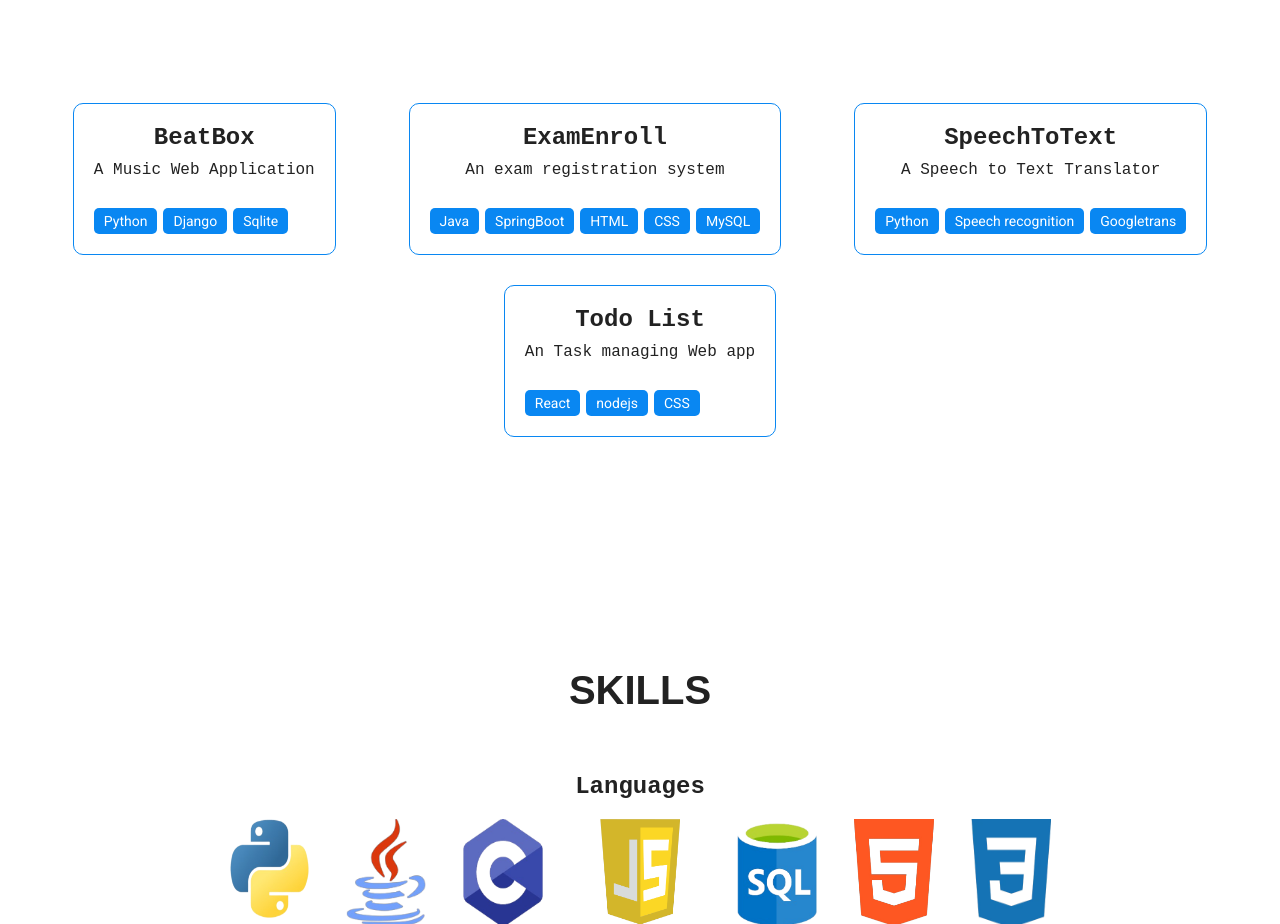
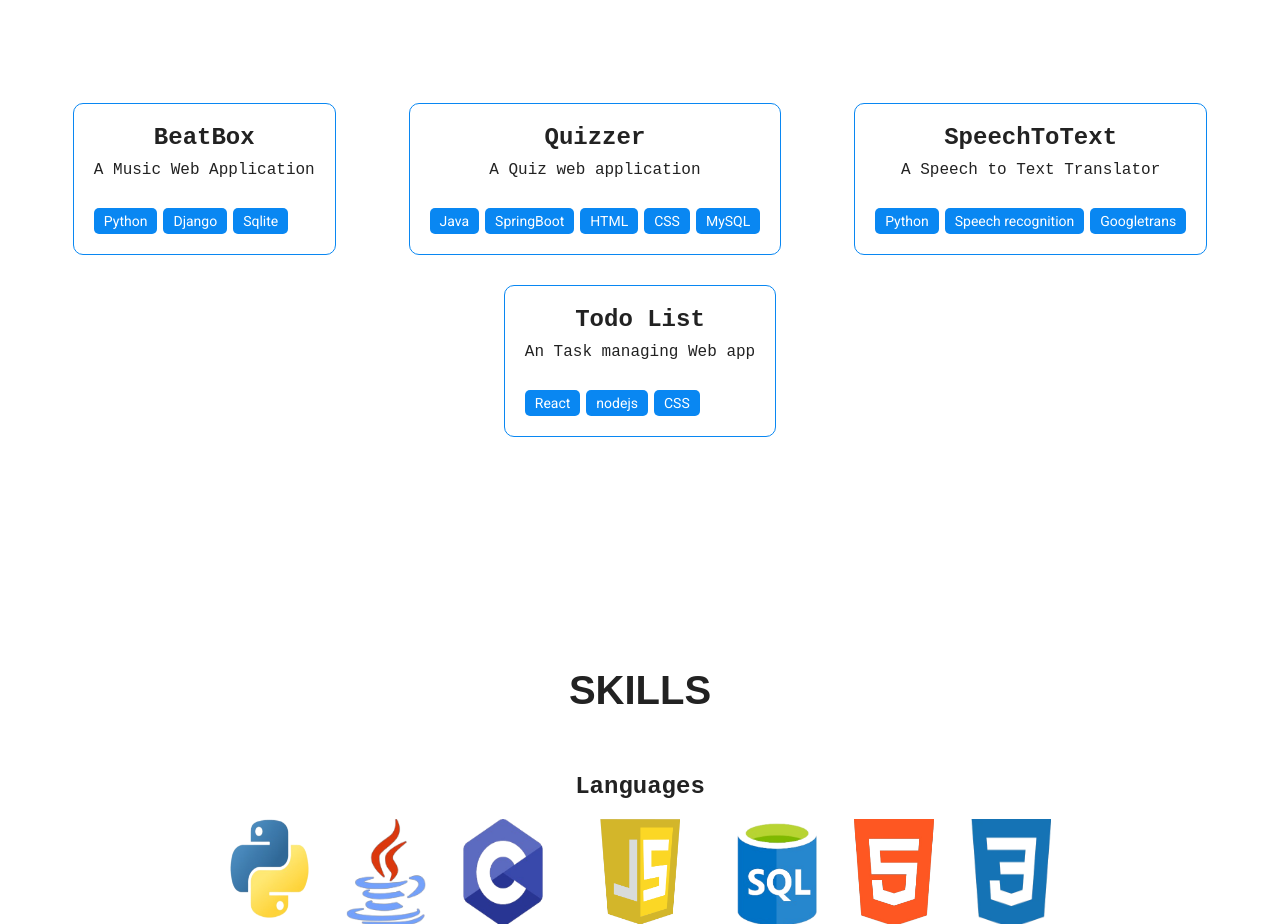
Before and after one commit to Navenesvar/navenesvar-portfolio, a React (Vite) app: page / in a window 1280 px wide. Shown: the part 1100-2024 px from the top of the page. Built offline with nearby package versions, Linux system fonts and the light colour scheme.

Commit message:
project update

```diff
--- a/src/section/Projects/Projects.jsx
+++ b/src/section/Projects/Projects.jsx
@@ -11,10 +11,10 @@ function Projects() {
       link: 'https://github.com/Navenesvar/Naanmudhalvan_Project_Submission_Navenesvar-K_4040_LICET/',
     },
     {
-      title: 'ExamEnroll',
-      description: 'An exam registration system',
+      title: 'Quizzer',
+      description: 'A Quiz web application',
       techStack: ['Java', 'SpringBoot','HTML','CSS', 'MySQL'],
-      link: 'https://github.com/Navenesvar/ExamEnroll/',
+      link: 'https://github.com/Navenesvar/Quizzer/',
     },
     {
       title: 'SpeechToText',
```
